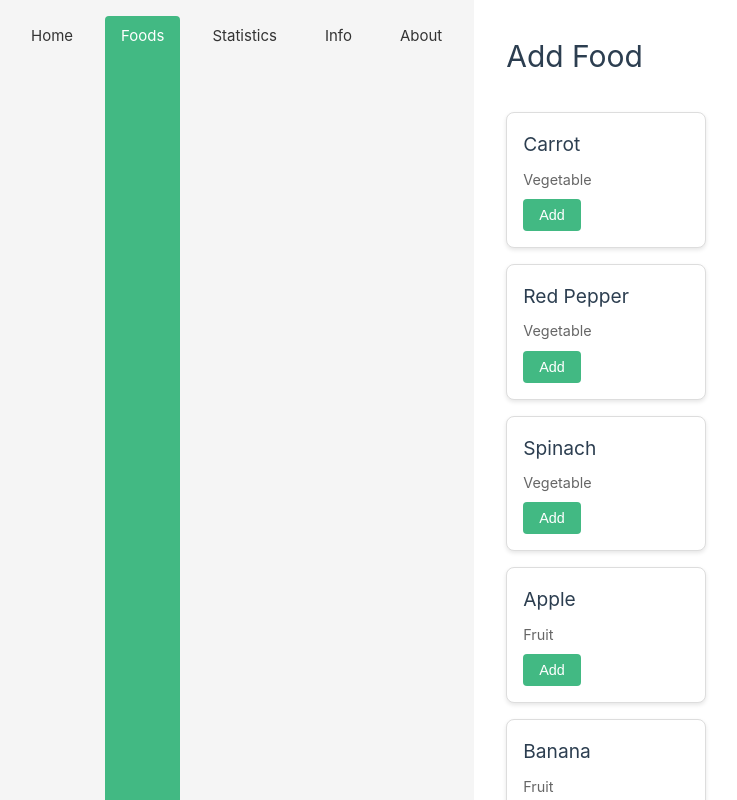
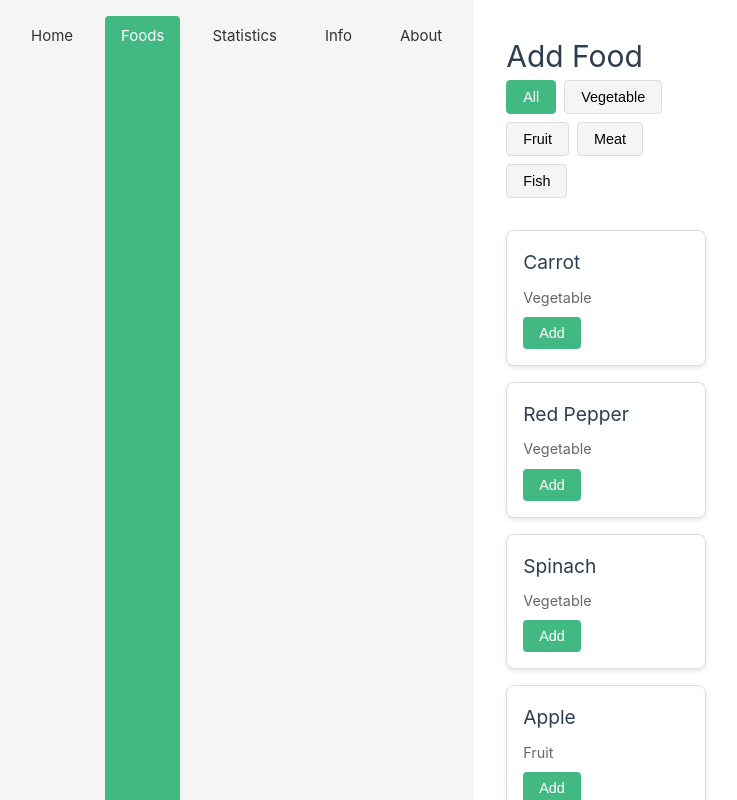
Before and after one commit to MatejHlavac/Micronutrient_Tracker, a Vue app: page /add in a window 1280 px wide. Shown: the top 800 px of the page, without its empty margins (65-802 px from the left). Built offline with nearby package versions, Linux system fonts and the light colour scheme.

Commit message:
Update AddFoodView.vue
Implementovanie filtrovania zobrazených potravín na základe kategórií.

```diff
--- a/src/views/AddFoodView.vue
+++ b/src/views/AddFoodView.vue
@@ -12,6 +12,23 @@ export default {
     data() {
         return {
             foods: foodsData,
+            selectedCategory: 'all'
+        }
+    },
+
+    computed: {
+        filteredFoods() {
+            if (this.selectedCategory === 'all') {
+                return this.foods
+            }
+
+            return this.foods.filter(food => food.category === this.selectedCategory)
+        }
+    },
+
+    methods: {
+        setCategory(category) {
+            this.selectedCategory = category
         }
     }
 }
@@ -21,8 +38,18 @@ export default {
     <div class = "add-food">
         <h1>Add Food</h1>
 
+        <div class = "filters">
+            <button v-for="category in ['all', 'vegetable', 'fruit', 'meat', 'fish']"
+                :key = "category"
+                @click = "setCategory(category)"
+                :class = "['filter-button', {active: selectedCategory === category}]"
+            >
+            {{ category === 'all' ? 'All' : category.charAt(0).toUpperCase() + category.slice(1) }}
+            </button>
+        </div>
+
         <div class = "foods-list">
-            <FoodCard v-for = "food in foods" :key = "food.id" :foodItem = "food" />
+            <FoodCard v-for = "food in filteredFoods" :key = "food.id" :foodItem = "food" />
         </div>
     </div>
 
@@ -39,4 +66,32 @@ export default {
 	gap: 1rem;
 	margin-top: 2rem;
 }
+
+.filters {
+	display: flex;
+	gap: 0.5rem;
+	margin-bottom: 2rem;
+	flex-wrap: wrap;
+}
+
+.filter-button {
+	padding: 0.5rem 1rem;
+	background: #f5f5f5;
+	border: 1px solid #ddd;
+	border-radius: 4px;
+	cursor: pointer;
+	font-size: 0.9rem;
+	transition: all 0.3s;
+	text-transform: capitalize;
+}
+
+.filter-button:hover {
+	background: #e0e0e0;
+}
+
+.filter-button.active {
+	background: #42b983;
+	color: white;
+	border-color: #42b983;
+}
 </style>
```
